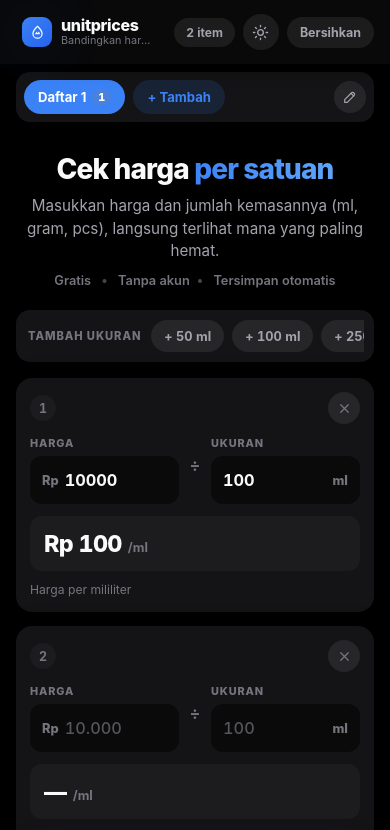
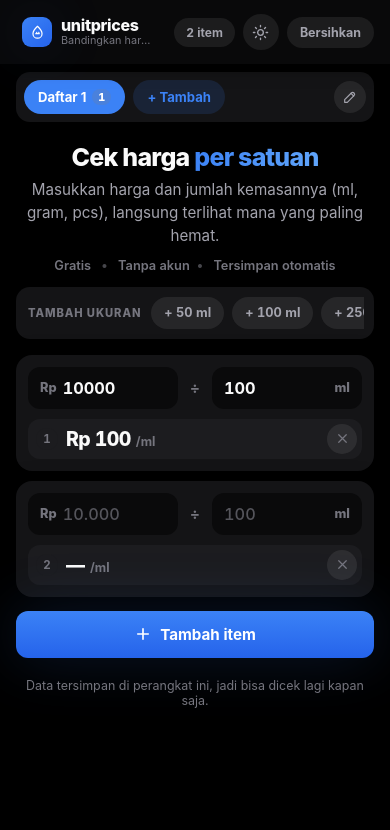
Before and after one commit to RezaAditya20/Multi-Calculator, a React (Vite) app: page / in a window 390 px wide. Shown: the top 830 px of the page. Built offline with nearby package versions, Linux system fonts and the light colour scheme.

Commit message:
style: compact mobile comparison cards

```diff
--- a/src/components/PriceRow.jsx
+++ b/src/components/PriceRow.jsx
@@ -22,23 +22,6 @@ export default function PriceRow({
 
   return (
     <li className={`row-card${isBest ? " is-best" : ""}`}>
-      <div className="row-top">
-        <span className="row-index">{index + 1}</span>
-        {badge ? (
-          <span className={`badge badge-${badge.tone}`}>{badge.text}</span>
-        ) : null}
-        <button
-          type="button"
-          className="icon-btn"
-          onClick={onRemove}
-          aria-label={`Hapus item ${index + 1}`}
-        >
-          <svg viewBox="0 0 24 24" aria-hidden="true">
-            <path d="M6 6l12 12M18 6L6 18" />
-          </svg>
-        </button>
-      </div>
-
       <div className="row-grid">
         <label className="field field-price">
           <span className="field-label">Harga</span>
@@ -84,11 +67,27 @@ export default function PriceRow({
           =
         </span>
 
-        <p className="result" aria-live="polite">
-          <span className="result-value">
-            {perMl === null ? "—" : `Rp ${formatPerMl(perMl)}`}
+        <p className="result">
+          <span className="row-index">{index + 1}</span>
+          <span className="result-main" aria-live="polite">
+            <span className="result-value">
+              {perMl === null ? "—" : `Rp ${formatPerMl(perMl)}`}
+            </span>
+            <span className="result-unit">/ml</span>
           </span>
-          <span className="result-unit">/ml</span>
+          {badge ? (
+            <span className={`badge badge-${badge.tone}`}>{badge.text}</span>
+          ) : null}
+          <button
+            type="button"
+            className="icon-btn"
+            onClick={onRemove}
+            aria-label={`Hapus item ${index + 1}`}
+          >
+            <svg viewBox="0 0 24 24" aria-hidden="true">
+              <path d="M6 6l12 12M18 6L6 18" />
+            </svg>
+          </button>
         </p>
       </div>
 
@@ -99,7 +98,7 @@ export default function PriceRow({
             ? "Termurah di antara yang lain"
             : overAmount !== null
               ? `Rp ${formatPerMl(overAmount)} lebih mahal per ml dari termurah`
-              : "Harga per mililiter"}
+              : "Harga per satuan"}
       </p>
     </li>
   );
--- a/src/index.css
+++ b/src/index.css
@@ -386,12 +386,12 @@ ul {
 /* ── Hero ── */
 .hero {
   text-align: center;
-  padding: 26px 4px 22px;
+  padding: 16px 4px 14px;
 }
 
 .hero h1 {
-  margin: 0 0 10px;
-  font-size: clamp(1.75rem, 7vw, 2.75rem);
+  margin: 0 0 8px;
+  font-size: clamp(1.5rem, 6.4vw, 2.75rem);
   font-weight: 800;
   letter-spacing: -0.03em;
   line-height: 1.1;
@@ -480,13 +480,13 @@ ul {
 /* ── Rows ── */
 .rows {
   display: grid;
-  gap: 14px;
+  gap: 10px;
 }
 
 .row-card {
   background: var(--panel);
   border-radius: 16px;
-  padding: 14px;
+  padding: 12px;
   box-shadow: var(--shadow-card);
   transition: box-shadow 0.18s ease, background 0.18s ease;
 }
@@ -500,20 +500,13 @@ ul {
   box-shadow: var(--shadow-card), var(--shadow-glow);
 }
 
-.row-top {
-  display: flex;
-  align-items: center;
-  gap: 8px;
-  margin-bottom: 12px;
-}
-
 .row-index {
-  width: 26px;
-  height: 26px;
+  width: 22px;
+  height: 22px;
   border-radius: 50%;
   background: var(--panel-soft);
   color: var(--muted);
-  font-size: 0.78rem;
+  font-size: 0.72rem;
   font-weight: 700;
   display: inline-flex;
   align-items: center;
@@ -528,12 +521,13 @@ ul {
 }
 
 .badge {
-  padding: 4px 9px;
+  padding: 3px 8px;
   border-radius: 999px;
-  font-size: 0.7rem;
+  font-size: 0.68rem;
   font-weight: 800;
   letter-spacing: 0.03em;
   font-variant-numeric: tabular-nums;
+  flex-shrink: 0;
 }
 
 .badge-green {
@@ -547,9 +541,8 @@ ul {
 }
 
 .icon-btn {
-  margin-left: auto;
-  width: 32px;
-  height: 32px;
+  width: 30px;
+  height: 30px;
   display: inline-flex;
   align-items: center;
   justify-content: center;
@@ -558,6 +551,7 @@ ul {
   border-radius: 50%;
   background: var(--chip);
   color: var(--muted);
+  flex-shrink: 0;
   transition: background 0.15s ease, color 0.15s ease;
 }
 
@@ -579,11 +573,11 @@ ul {
 /* ── Row grid: [harga] ÷ [ml] = [hasil] ── */
 .row-grid {
   display: grid;
-  grid-template-columns: minmax(0, 1fr) 24px minmax(0, 1fr);
+  grid-template-columns: minmax(0, 1fr) 22px minmax(0, 1fr);
   grid-template-areas:
     "price divide ml"
     "result result result";
-  gap: 12px 4px;
+  gap: 10px 6px;
   align-items: end;
 }
 
@@ -607,9 +601,8 @@ ul {
   align-self: center;
   text-align: center;
   color: var(--muted);
-  font-size: 1rem;
+  font-size: 0.95rem;
   font-weight: 700;
-  padding-bottom: 11px;
 }
 
 .field {
@@ -617,8 +610,10 @@ ul {
   min-width: 0;
 }
 
+/* Labels are hidden on mobile: the "Rp" / "ml" affixes already explain
+   both inputs, which keeps each card short. */
 .field-label {
-  display: block;
+  display: none;
   margin-bottom: 6px;
   font-size: 0.68rem;
   font-weight: 800;
@@ -633,7 +628,7 @@ ul {
   gap: 6px;
   min-width: 0;
   padding: 0 12px;
-  height: 48px;
+  height: 42px;
   border-radius: 12px;
   background: var(--field);
   transition: box-shadow 0.15s ease, background 0.15s ease;
@@ -672,13 +667,14 @@ ul {
   flex-shrink: 0;
 }
 
+/* Result bar: index + price + badge + delete in a single compact line. */
 .result {
   grid-area: result;
   margin: 0;
   display: flex;
-  align-items: baseline;
-  gap: 6px;
-  padding: 13px 14px;
+  align-items: center;
+  gap: 8px;
+  padding: 5px 5px 5px 8px;
   border-radius: 12px;
   background: var(--panel-soft);
   min-width: 0;
@@ -688,12 +684,22 @@ ul {
   background: var(--primary-soft);
 }
 
+.result-main {
+  display: flex;
+  align-items: baseline;
+  gap: 5px;
+  flex: 1;
+  min-width: 0;
+}
+
 .result-value {
-  font-size: clamp(1.35rem, 6vw, 1.7rem);
+  font-size: clamp(1.2rem, 5vw, 1.7rem);
+  line-height: 1.15;
   font-weight: 800;
   letter-spacing: -0.03em;
   font-variant-numeric: tabular-nums;
   color: var(--fg);
+  min-width: 0;
   white-space: nowrap;
   overflow: hidden;
   text-overflow: ellipsis;
@@ -704,21 +710,18 @@ ul {
 }
 
 .result-unit {
-  font-size: 0.8rem;
+  font-size: 0.78rem;
   font-weight: 700;
   color: var(--muted);
   flex-shrink: 0;
 }
 
 .row-hint {
+  display: none;
   margin: 10px 0 0;
   font-size: 0.76rem;
   line-height: 1.4;
   color: var(--muted);
-}
-
-.row-hint + .row-hint {
-  margin-top: 4px;
 }
 
 /* ── Buttons ── */
@@ -860,14 +863,34 @@ ul {
     padding: 34px 4px 26px;
   }
 
+  .rows {
+    gap: 14px;
+  }
+
   .row-card {
     padding: 16px;
   }
 
+  .field-label {
+    display: block;
+  }
+
+  .op {
+    padding-bottom: 11px;
+  }
+
+  .input-shell {
+    height: 46px;
+  }
+
+  .row-hint {
+    display: block;
+  }
+
   .row-grid {
     grid-template-columns:
-      minmax(0, 1.25fr) 26px minmax(0, 0.85fr) 26px
-      minmax(0, 1.15fr);
+      minmax(0, 1.1fr) 26px minmax(0, 0.75fr) 26px
+      minmax(0, 1.7fr);
     grid-template-areas: "price divide ml equals result";
     gap: 12px 8px;
   }
@@ -875,10 +898,6 @@ ul {
   .op-equals {
     display: block;
     grid-area: equals;
-  }
-
-  .result {
-    justify-content: flex-end;
   }
 }
 
```
